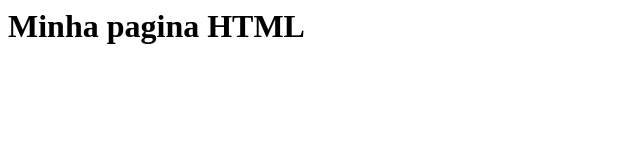
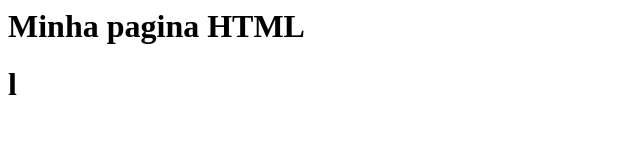
Before and after one commit to souguilhermeneto/gama-no-github, a plain HTML site: page index.html in a window 1280 px wide. Shown: the full height of the page, 0-640 px from the left. Drawn offline with Linux system fonts and the light colour scheme.

Commit message:
Atualização geral após solução de conflitos na master

```diff
--- a/index.html
+++ b/index.html
@@ -1,6 +1,6 @@
 <html>
 	<body>
 		<h1> Minha pagina HTML</h1>
-		<h1></h1>
+		<h1>l</h1>
 	</body>
 </html>
--- /dev/null
+++ b/script.js
@@ -0,0 +1 @@
+s
```
